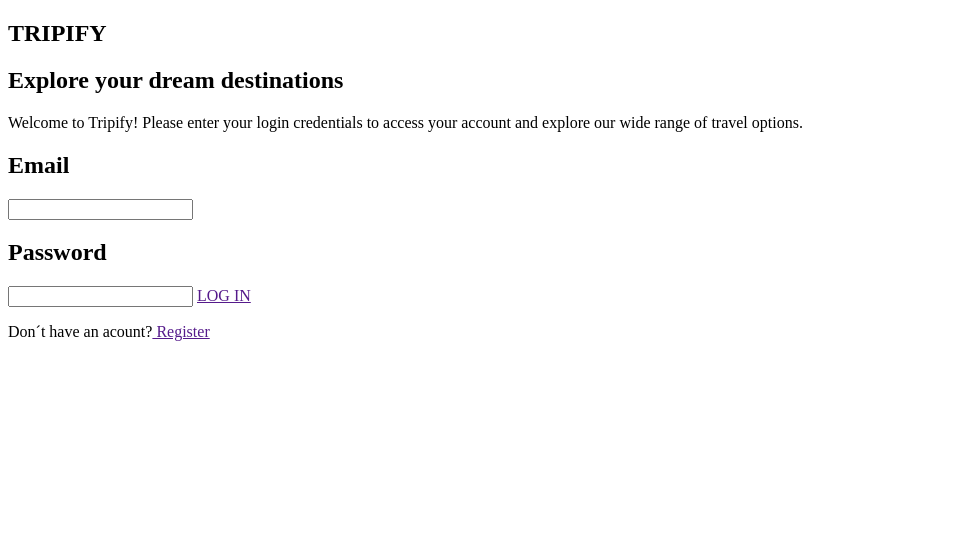
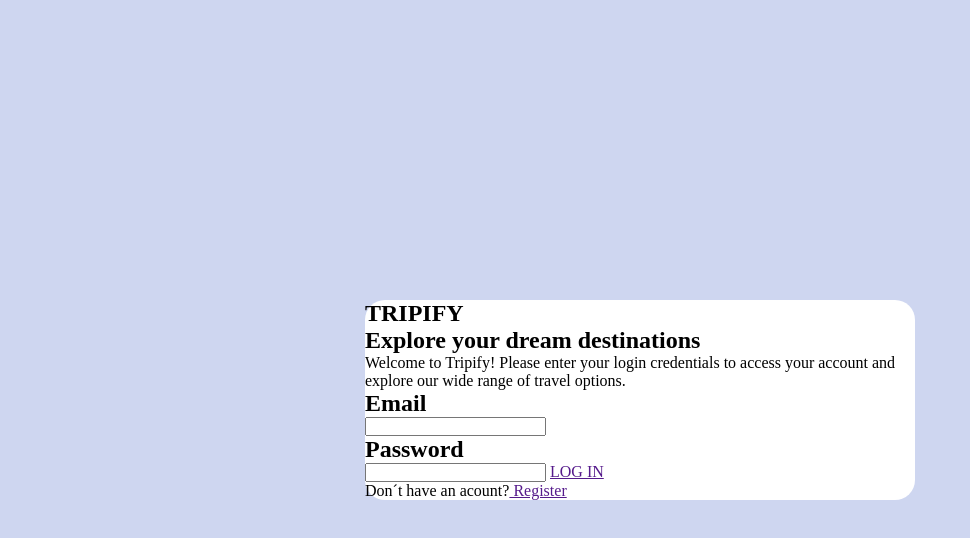
Before and after one commit to FedeVega01/image-based-web-project-login, a plain HTML site: page index.html in a window 1280 px wide. Shown: the whole page, without its empty margins (0-970 px from the left). Drawn offline with Linux system fonts and the light colour scheme.

Commit message:
se vinculo el archivo html con el css se aplicaron propiedades

```diff
--- /dev/null
+++ b/css/style.css
@@ -0,0 +1,19 @@
+*{
+    margin: 0;
+    padding: 0;
+}
+
+body{
+    background-color: rgb(206, 214, 240);
+    display: flex;
+    justify-content: center;
+    align-items: center;
+    height: 100vh;
+    flex-direction: column;
+}
+
+.fondo{
+    background-color:white;
+    border-radius: 20px;
+    width: 550px;
+}
--- a/index.html
+++ b/index.html
@@ -4,11 +4,12 @@
     <meta charset="UTF-8">
     <meta name="viewport" content="width=device-width, initial-scale=1.0">
     <title>Login</title>
+    <link rel="stylesheet" href="css/style.css">
 </head>
 <body>
     <head></head>
     <main>
-        <section>
+        <section class="fondo">
 
                 <h1>TRIPIFY</h1>
                 <h2>Explore your dream destinations</h2>
@@ -24,6 +25,7 @@
                     <p>Don´t have an acount?<a href=""> Register</a></p>
                 </div>
             </section>
+
         </section>
     </main>
     <footer></footer>
```
